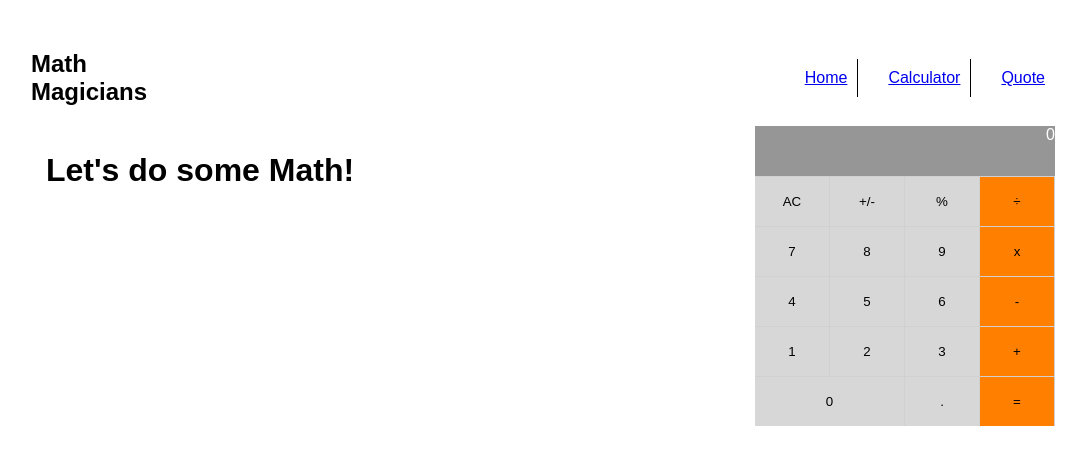
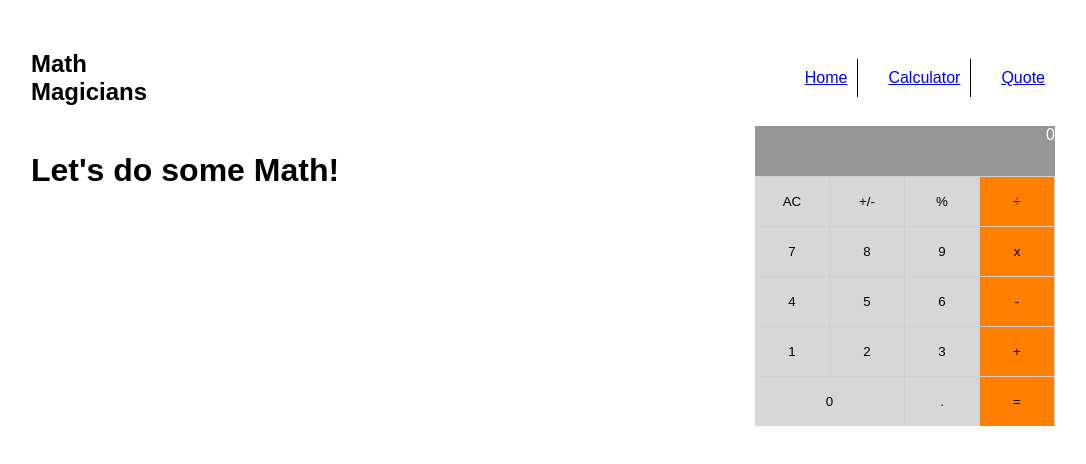
Before and after one commit to tsheporamantso/math-magicians, a React (Create React App) app: page /container in a window 1280 px wide. Shown: the top 464 px of the page, without its empty margins (97-1183 px from the left). Built offline with nearby package versions, Linux system fonts and the light colour scheme.

Commit message:
Adjusted padding on h2 tag

```diff
--- a/src/page/CalcText.jsx
+++ b/src/page/CalcText.jsx
@@ -4,7 +4,7 @@ function Calc() {
   return (
     <>
       <div className="calc" style={{ display: 'flex', justifyContent: 'space-between' }}>
-        <h2 style={{ paddingLeft: '15px', fontSize: 'xx-large' }}>Let&apos;s do some Math!</h2>
+        <h2 style={{ paddingLeft: '0px', fontSize: 'xx-large' }}>Let&apos;s do some Math!</h2>
         <Calculator />
       </div>
     </>
```
